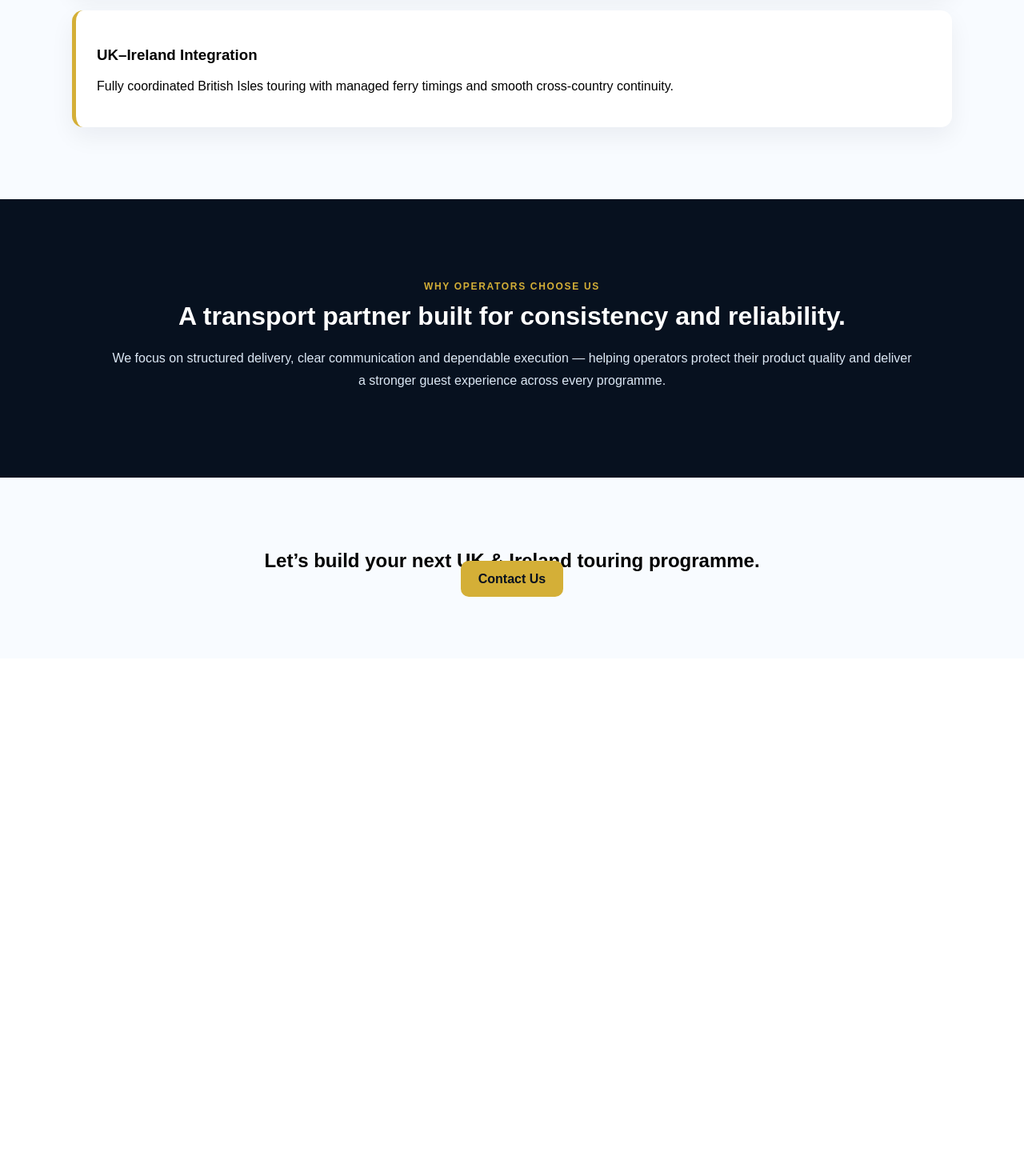
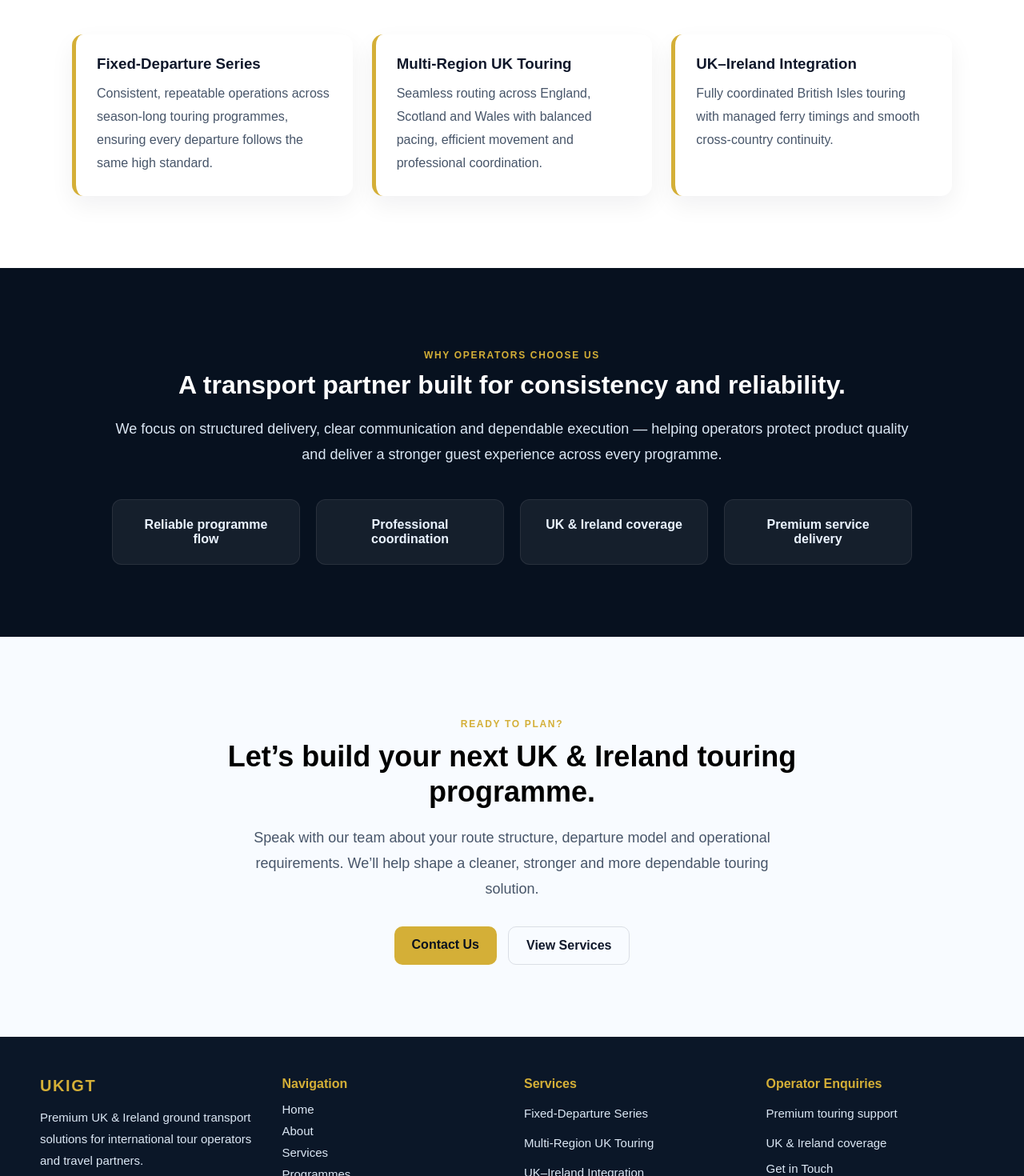
Before and after one commit to kandiahtk-crypto/Project-, a Next.js app: page / in a window 1280 px wide. Shown: the part 1330-2800 px from the top of the page at 80% size. Before the commit the page ends 2153 px from the top, so only its background shows below. Built offline with nearby package versions, Linux system fonts and the light colour scheme.

Commit message:
Update page.tsx

```diff
--- a/src/app/page.tsx
+++ b/src/app/page.tsx
@@ -21,7 +21,7 @@ export default function HomePage() {
               fontWeight: 700,
             }}
           >
-            Premium UK & Ireland Touring Logistics
+            Premium UK &amp; Ireland Touring Logistics
           </p>
 
           <h1
@@ -39,7 +39,7 @@ export default function HomePage() {
           <p
             style={{
               margin: "26px 0 0",
-              maxWidth: "720px",
+              maxWidth: "760px",
               color: "#DCE8F5",
               lineHeight: 1.9,
               fontSize: "18px",
@@ -71,8 +71,25 @@ export default function HomePage() {
         </div>
       </section>
 
+      {/* INTRO */}
+      <section style={{ padding: "90px 20px", background: "#F8FBFF" }}>
+        <div style={{ maxWidth: "1000px", margin: "0 auto", textAlign: "center" }}>
+          <p style={eyebrow}>Who We Support</p>
+
+          <h2 style={sectionTitle}>
+            Ground transport delivery built for international inbound touring.
+          </h2>
+
+          <p style={sectionText}>
+            UK Inbound Ground Transport is designed for operators who require
+            consistency, professional presentation and dependable day-to-day
+            execution across touring programmes in the UK and Ireland.
+          </p>
+        </div>
+      </section>
+
       {/* SERVICES */}
-      <section style={{ padding: "90px 20px", background: "#F8FBFF" }}>
+      <section style={{ padding: "90px 20px", background: "#FFFFFF" }}>
         <div style={{ maxWidth: "1000px", margin: "0 auto", textAlign: "center" }}>
           <p style={eyebrow}>Services</p>
 
@@ -81,34 +98,35 @@ export default function HomePage() {
           </h2>
 
           <p style={sectionText}>
-            Our service model is designed around repeatability, operational clarity
-            and premium delivery — ensuring your programmes run smoothly from first
-            departure to final arrival.
+            Our service model is designed around repeatability, operational
+            clarity and premium delivery — ensuring your programmes run smoothly
+            from first departure to final arrival.
           </p>
         </div>
 
         <div style={grid}>
           <div style={card}>
-            <h3>Fixed-Departure Series</h3>
-            <p>
-              Consistent, repeatable operations across season-long touring programmes,
-              ensuring every departure follows the same high standard.
+            <h3 style={cardTitle}>Fixed-Departure Series</h3>
+            <p style={cardText}>
+              Consistent, repeatable operations across season-long touring
+              programmes, ensuring every departure follows the same high
+              standard.
             </p>
           </div>
 
           <div style={card}>
-            <h3>Multi-Region UK Touring</h3>
-            <p>
-              Seamless routing across England, Scotland and Wales with balanced pacing,
-              efficient movement and professional coordination.
+            <h3 style={cardTitle}>Multi-Region UK Touring</h3>
+            <p style={cardText}>
+              Seamless routing across England, Scotland and Wales with balanced
+              pacing, efficient movement and professional coordination.
             </p>
           </div>
 
           <div style={card}>
-            <h3>UK–Ireland Integration</h3>
-            <p>
-              Fully coordinated British Isles touring with managed ferry timings and
-              smooth cross-country continuity.
+            <h3 style={cardTitle}>UK–Ireland Integration</h3>
+            <p style={cardText}>
+              Fully coordinated British Isles touring with managed ferry timings
+              and smooth cross-country continuity.
             </p>
           </div>
         </div>
@@ -129,11 +147,25 @@ export default function HomePage() {
             A transport partner built for consistency and reliability.
           </h2>
 
-          <p style={{ color: "#DCE8F5", lineHeight: 1.8 }}>
+          <p style={{ color: "#DCE8F5", lineHeight: 1.8, fontSize: "18px" }}>
             We focus on structured delivery, clear communication and dependable
-            execution — helping operators protect their product quality and
-            deliver a stronger guest experience across every programme.
+            execution — helping operators protect product quality and deliver a
+            stronger guest experience across every programme.
           </p>
+
+          <div
+            style={{
+              display: "grid",
+              gap: "20px",
+              marginTop: "40px",
+              gridTemplateColumns: "repeat(auto-fit, minmax(220px, 1fr))",
+            }}
+          >
+            <div style={darkCard}>Reliable programme flow</div>
+            <div style={darkCard}>Professional coordination</div>
+            <div style={darkCard}>UK &amp; Ireland coverage</div>
+            <div style={darkCard}>Premium service delivery</div>
+          </div>
         </div>
       </section>
 
@@ -145,14 +177,124 @@ export default function HomePage() {
           background: "#F8FBFF",
         }}
       >
-        <h2 style={{ margin: 0 }}>
-          Let’s build your next UK & Ireland touring programme.
-        </h2>
+        <div style={{ maxWidth: "900px", margin: "0 auto" }}>
+          <p style={eyebrow}>Ready to Plan?</p>
 
-        <a href="/contact" style={ctaPrimary}>
-          Contact Us
-        </a>
+          <h2 style={{ margin: 0, fontSize: "36px", lineHeight: 1.2 }}>
+            Let’s build your next UK &amp; Ireland touring programme.
+          </h2>
+
+          <p
+            style={{
+              margin: "20px auto 0",
+              maxWidth: "700px",
+              color: "#475569",
+              lineHeight: 1.8,
+              fontSize: "18px",
+            }}
+          >
+            Speak with our team about your route structure, departure model and
+            operational requirements. We’ll help shape a cleaner, stronger and
+            more dependable touring solution.
+          </p>
+
+          <div
+            style={{
+              display: "flex",
+              justifyContent: "center",
+              gap: "14px",
+              flexWrap: "wrap",
+              marginTop: "30px",
+            }}
+          >
+            <a href="/contact" style={ctaPrimary}>
+              Contact Us
+            </a>
+
+            <a href="/services" style={ctaSecondaryLight}>
+              View Services
+            </a>
+          </div>
+        </div>
       </section>
+
+      {/* FOOTER */}
+      <footer
+        style={{
+          background: "#0B1728",
+          color: "#DCE8F5",
+          padding: "50px 20px 30px",
+        }}
+      >
+        <div
+          style={{
+            maxWidth: "1180px",
+            margin: "0 auto",
+            display: "grid",
+            gap: "30px",
+            gridTemplateColumns: "repeat(auto-fit, minmax(220px, 1fr))",
+          }}
+        >
+          <div>
+            <h3
+              style={{
+                margin: "0 0 14px",
+                color: "#D4AF37",
+                fontSize: "20px",
+                letterSpacing: "0.08em",
+              }}
+            >
+              UKIGT
+            </h3>
+            <p style={footerText}>
+              Premium UK &amp; Ireland ground transport solutions for
+              international tour operators and travel partners.
+            </p>
+          </div>
+
+          <div>
+            <h4 style={footerHeading}>Navigation</h4>
+            <div style={footerLinks}>
+              <a href="/" style={footerLink}>Home</a>
+              <a href="/about" style={footerLink}>About</a>
+              <a href="/services" style={footerLink}>Services</a>
+              <a href="/programmes" style={footerLink}>Programmes</a>
+              <a href="/contact" style={footerLink}>Contact</a>
+            </div>
+          </div>
+
+          <div>
+            <h4 style={footerHeading}>Services</h4>
+            <div style={footerLinks}>
+              <span style={footerText}>Fixed-Departure Series</span>
+              <span style={footerText}>Multi-Region UK Touring</span>
+              <span style={footerText}>UK–Ireland Integration</span>
+            </div>
+          </div>
+
+          <div>
+            <h4 style={footerHeading}>Operator Enquiries</h4>
+            <div style={footerLinks}>
+              <span style={footerText}>Premium touring support</span>
+              <span style={footerText}>UK &amp; Ireland coverage</span>
+              <a href="/contact" style={footerLink}>Get in Touch</a>
+            </div>
+          </div>
+        </div>
+
+        <div
+          style={{
+            maxWidth: "1180px",
+            margin: "30px auto 0",
+            paddingTop: "20px",
+            borderTop: "1px solid rgba(255,255,255,0.08)",
+            color: "#94A3B8",
+            fontSize: "14px",
+          }}
+        >
+          © UK Inbound Ground Transport. All rights reserved.
+        </div>
+      </footer>
     </>
   );
 }
@@ -162,6 +304,7 @@ const grid: React.CSSProperties = {
   margin: "40px auto 0",
   display: "grid",
   gap: "24px",
+  gridTemplateColumns: "repeat(auto-fit, minmax(260px, 1fr))",
 };
 
 const card: React.CSSProperties = {
@@ -170,6 +313,26 @@ const card: React.CSSProperties = {
   borderRadius: "14px",
   borderLeft: "5px solid #D4AF37",
   boxShadow: "0 12px 30px rgba(15, 23, 42, 0.06)",
+};
+
+const cardTitle: React.CSSProperties = {
+  margin: "0 0 12px",
+  color: "#0F172A",
+};
+
+const cardText: React.CSSProperties = {
+  margin: 0,
+  color: "#475569",
+  lineHeight: 1.8,
+};
+
+const darkCard: React.CSSProperties = {
+  background: "rgba(255,255,255,0.06)",
+  border: "1px solid rgba(255,255,255,0.08)",
+  borderRadius: "12px",
+  padding: "22px",
+  color: "#EAF3FF",
+  fontWeight: 600,
 };
 
 const ctaPrimary: React.CSSProperties = {
@@ -189,6 +352,15 @@ const ctaSecondary: React.CSSProperties = {
   textDecoration: "none",
 };
 
+const ctaSecondaryLight: React.CSSProperties = {
+  border: "1px solid rgba(15,23,42,0.12)",
+  color: "#0F172A",
+  padding: "14px 22px",
+  borderRadius: "10px",
+  textDecoration: "none",
+  fontWeight: 600,
+};
+
 const eyebrow: React.CSSProperties = {
   color: "#D4AF37",
   textTransform: "uppercase",
@@ -200,9 +372,36 @@ const eyebrow: React.CSSProperties = {
 const sectionTitle: React.CSSProperties = {
   fontSize: "32px",
   margin: "10px 0",
+  lineHeight: 1.2,
 };
 
 const sectionText: React.CSSProperties = {
   color: "#475569",
   lineHeight: 1.8,
+  fontSize: "18px",
 };
+
+const footerHeading: React.CSSProperties = {
+  margin: "0 0 14px",
+  color: "#D4AF37",
+  fontSize: "16px",
+};
+
+const footerText: React.CSSProperties = {
+  margin: 0,
+  color: "#DCE8F5",
+  lineHeight: 1.8,
+  fontSize: "15px",
+};
+
+const footerLinks: React.CSSProperties = {
+  display: "flex",
+  flexDirection: "column",
+  gap: "10px",
+};
+
+const footerLink: React.CSSProperties = {
+  color: "#DCE8F5",
+  textDecoration: "none",
+  fontSize: "15px",
+};
```
